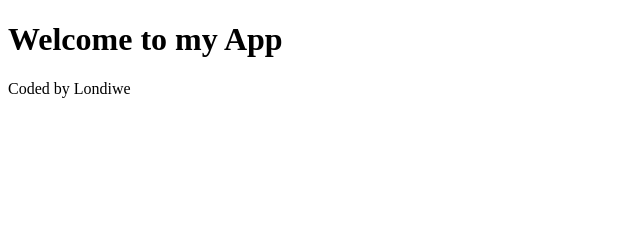
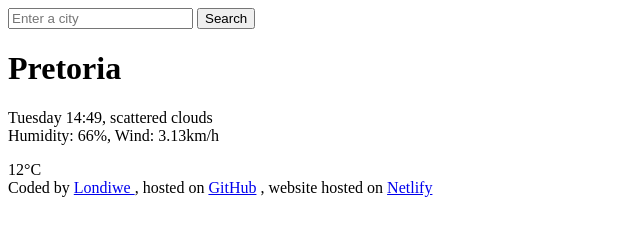
Before and after one commit to LondiweSa/weather, a plain HTML site: page index.html in a window 1280 px wide. Shown: the whole page, without its empty margins (0-640 px from the left). Drawn offline with Linux system fonts and the light colour scheme.

Commit message:
Update index.html
updated body and added headder and footer to html

```diff
--- a/index.html
+++ b/index.html
@@ -6,7 +6,35 @@
     <title>week 7</title>
   </head>
   <body>
-    <h1>Welcome to my App</h1>
-    <footer>Coded by Londiwe</footer>
+    <header>
+      <form>
+        <input type="search" placeholder="Enter a city" required />
+        <input type="submit" value="Search" />
+      </form>
+    </header>
+    <main>
+      <div>
+        <h1>Pretoria</h1>
+        <p>
+          Tuesday 14:49, scattered clouds
+          <br />
+          Humidity: 66%, Wind: 3.13km/h
+        </p>
+      </div>
+      <div>12&deg;C</div>
+    </main>
+    <footer>
+      Coded by
+      <a href="http://https://github.com/LondiweSa/" target="_blank">
+        Londiwe </a
+      >, hosted on
+      <a href="https://github.com/LondiweSa/weather" target="_blank">GitHub</a>
+      , website hosted on
+      <a
+        href="https://65ff02e0011ef5199c473620--weather-appshecodes.netlify.app/"
+        target="_blank"
+        >Netlify</a
+      >
+    </footer>
   </body>
 </html>
```
